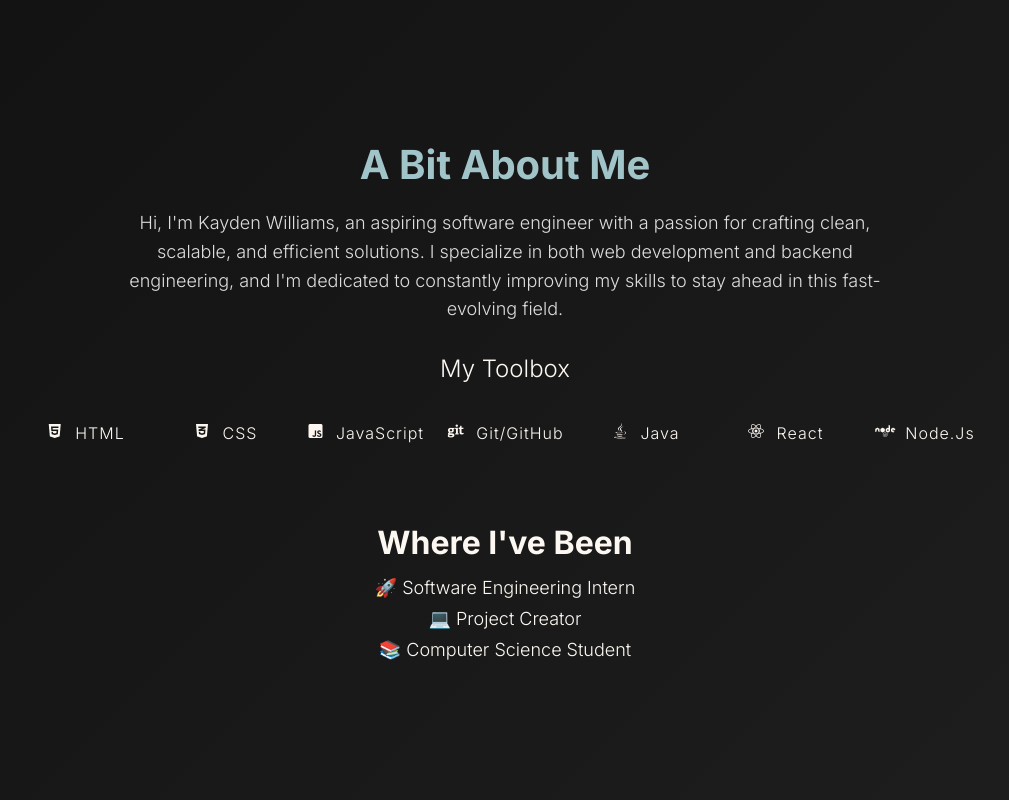
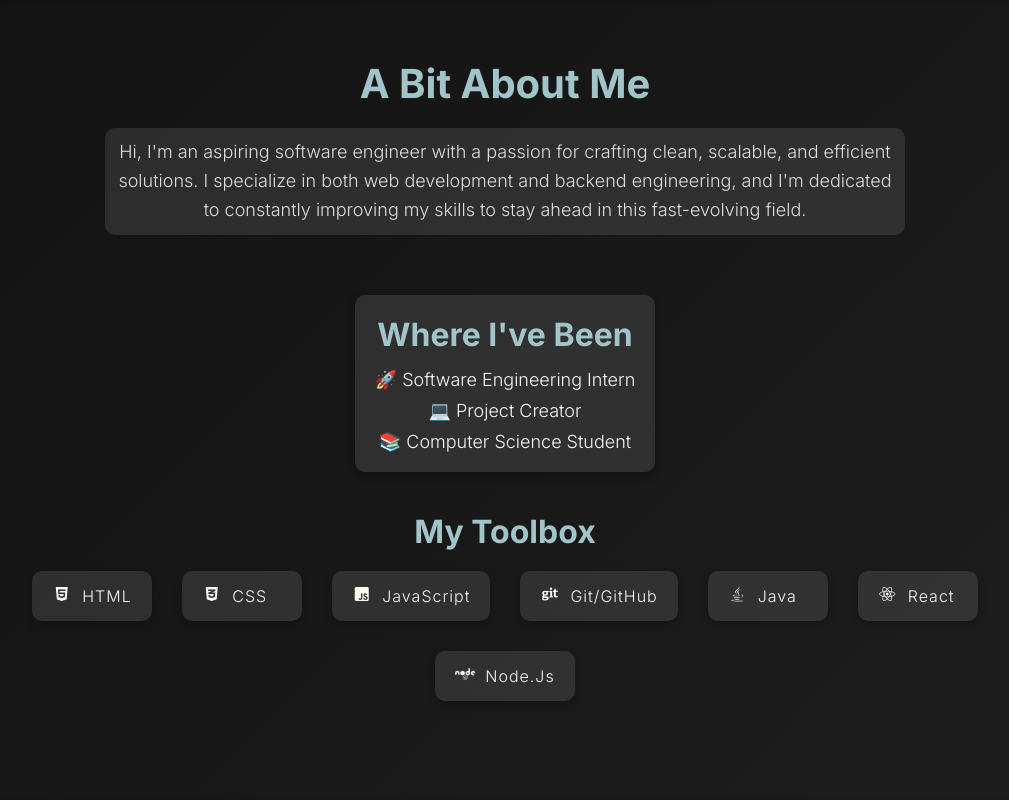
Before and after one commit to kaydenwilliams/Kayden-Williams-Portfolio, a plain HTML site: page index.html in a window 1280 px wide. Shown: the part 800-1600 px from the top of the page, without its empty margins (135-1144 px from the left). Drawn offline with Linux system fonts and the light colour scheme.

Commit message:
revamped "about me" section

```diff
--- a/index.html
+++ b/index.html
@@ -50,36 +50,36 @@
         <h1 class="about-title">A Bit About Me</h1>
 
         <p class="about-content">
-        Hi, I'm Kayden Williams, an aspiring software engineer with a passion
-        for crafting clean, scalable, and efficient solutions. I specialize in
-        both web development and backend engineering, and I'm dedicated to
-        constantly improving my skills to stay ahead in this fast-evolving
-        field.
+          Hi, I'm an aspiring software engineer with a passion for crafting clean,
+          scalable, and efficient solutions. I specialize in both web development and
+          backend engineering, and I'm dedicated to constantly improving my skills to
+          stay ahead in this fast-evolving field.
         </p>
 
+        <div class="experience">
+            <h2>Where I've Been</h2>
+            <div class="experience-list">
+              <p>🚀 Software Engineering Intern</p>
+              <p>💻 Project Creator</p>
+              <p>📚 Computer Science Student</p>
+            </div>
+          </div>
+
+        <div class="toolbox-container">
             <h2 class="toolbox-title">My Toolbox</h2>
-      <div class="toolbox-container">
+            <div class="toolbox-items">
                 <div class="toolbox-item">
-          <a
-            href="https://developer.mozilla.org/en-US/docs/Web/HTML"
-            target="_blank"
-          >
+                    <a href="https://developer.mozilla.org/en-US/docs/Web/HTML" target="_blank">
                         <i class="fab fa-html5 toolbox-icon"></i> HTML
                     </a>
                 </div>
                 <div class="toolbox-item">
-          <a
-            href="https://developer.mozilla.org/en-US/docs/Web/CSS"
-            target="_blank"
-          >
+                    <a href="https://developer.mozilla.org/en-US/docs/Web/CSS" target="_blank">
                         <i class="fab fa-css3-alt toolbox-icon"></i> CSS
                     </a>
                 </div>
                 <div class="toolbox-item">
-          <a
-            href="https://developer.mozilla.org/en-US/docs/Web/JavaScript"
-            target="_blank"
-          >
+                    <a href="https://developer.mozilla.org/en-US/docs/Web/JavaScript" target="_blank">
                         <i class="fab fa-js-square toolbox-icon"></i> JavaScript
                     </a>
                 </div>
@@ -104,16 +104,10 @@
                     </a>
                 </div>
             </div>
+        </div>
 
-      <div class="experience">
-        <h2>Where I've Been</h2>
-        <div class="experience-list">
-          <p>🚀 Software Engineering Intern</p>
-          <p>💻 Project Creator</p>
-          <p>📚 Computer Science Student</p>
-        </div>
-      </div>
       </section>
+
 
     <section id="projects">
       <h2 class="projects-title">Projects</h2>
@@ -156,9 +150,8 @@
           <i class="fas fa-map-marker-alt"></i> Los Angeles, Chicago, Milwaukee
         </div>
         <div class="social-links">
-          <a href="#" target="_blank"><i class="fab fa-github"></i></a>
-          <a href="#" target="_blank"><i class="fab fa-linkedin"></i></a>
-          <a href="#" target="_blank"><i class="fab fa-twitter"></i></a>
+          <a href="https://github.com/kaydenwilliams" target="_blank"><i class="fab fa-github"></i></a>
+          <a href="www.linkedin.com/in/kayden-williams-5a9209265" target="_blank"><i class="fab fa-linkedin"></i></a>
         </div>
       </div>
     </section>
--- a/styles.css
+++ b/styles.css
@@ -126,7 +126,20 @@ section {
     display: flex;
     flex-direction: column;
     align-items: center;
+    justify-content: center;
     padding: 60px 20px;
+    color: #ddd;
+    box-shadow: inset 0 0 10px rgba(0, 0, 0, 0.1);  /* Subtle inner shadow for depth */
+}
+
+/* About Me Content */
+.about-container {
+    width: 100%;
+    max-width: 1200px;
+    text-align: center;
+    background-color: rgba(255, 255, 255, 0.1);  /* Slightly darker background */
+    border-radius: 10px;  /* Rounded corners for depth */
+    padding: 30px;
 }
 
 .about-title {
@@ -137,50 +150,88 @@ section {
 }
 
 .about-content {
-    max-width: 800px;
     font-size: 18px;
     line-height: 1.6;
     color: #ddd;
-    text-align: center;
-    margin-bottom: 30px;
+    max-width: 800px;
+    margin-bottom: 40px;
+    padding: 10px;
+    background-color: rgba(255, 255, 255, 0.1);  /* Slight background to emphasize content */
+    border-radius: 10px;
 }
 
+/* Experience Section */
+.experience {
+    margin-top: 20px;
+    text-align: center;
+    padding: 20px;
+    background-color: rgba(255, 255, 255, 0.1);  /* Background color for the experience section */
+    border-radius: 10px;
+    box-shadow: 0 4px 8px rgba(0, 0, 0, 0.3);  /* Box shadow for depth */
+}
+
+.experience h2 {
+    font-size: 32px;
+    font-weight: 700;
+    margin-bottom: 15px;
+    color: #a1c4c9;
+}
+
+.experience-list {
+    display: flex;
+    flex-direction: column;
+    align-items: center;
+    gap: 10px;
+    font-size: 18px;
+    color: #ddd;
+}
+
+/* Toolbox Section */
 .toolbox-container {
-    display: grid;
-    grid-template-columns: repeat(auto-fit, minmax(120px, 1fr));
-    gap: 20px;
-    justify-items: center;
+    width: 100%;
     max-width: 1000px;
-    margin: 30px auto;
+    margin: 40px auto;
     padding: 0 20px;
+    text-align: center;
+}
+
+.toolbox-title {
+    font-size: 32px;
+    font-weight: 700;
+    color: #a1c4c9;
+    margin-bottom: 20px;
+}
+
+.toolbox-items {
+    display: flex;
+    justify-content: center;
+    gap: 30px;
+    flex-wrap: wrap;
+    margin-top: 20px;
 }
 
 .toolbox-item {
-    background-color: transparent;
+    background-color: rgba(255, 255, 255, 0.1);  /* Background color for items */
     color: #fdf7f1;
-    padding: 10px 20px;
+    padding: 15px 20px;
     border-radius: 10px;
     font-size: 16px;
     font-weight: 600;
     text-align: center;
     text-transform: capitalize;
     letter-spacing: 1px;
-    box-shadow: none;
+    box-shadow: 0 4px 8px rgba(0, 0, 0, 0.2);  /* Box shadow for depth */
     cursor: pointer;
-    transition: color 0.2s ease;
+    transition: color 0.2s ease, background-color 0.2s ease, transform 0.2s ease;
     display: flex;
     align-items: center;
     gap: 10px;
-}
-
-.toolbox-icon {
-    width: 20px;
-    height: 20px;
-    transition: color 0.2s ease;
+    min-width: 120px;
 }
 
 .toolbox-item:hover {
     color: #a1c4c9;
+    background-color: rgba(255, 255, 255, 0.2);
 }
 
 .toolbox-item:active {
@@ -195,25 +246,13 @@ section {
     gap: 10px;
 }
 
-.experience {
-    margin-top: 40px;
-    text-align: center;
+.toolbox-icon {
+    width: 20px;
+    height: 20px;
+    transition: color 0.2s ease;
 }
 
-.experience h2 {
-    font-size: 32px;
-    font-weight: 700;
-    margin-bottom: 15px;
-}
 
-.experience-list {
-    display: flex;
-    flex-direction: column;
-    align-items: center;
-    gap: 10px;
-    font-size: 18px;
-    color: #ddd;
-}
 
 /* Projects Section */
 #projects {
```
Lines whose indentation alone changed are shown as unchanged.
